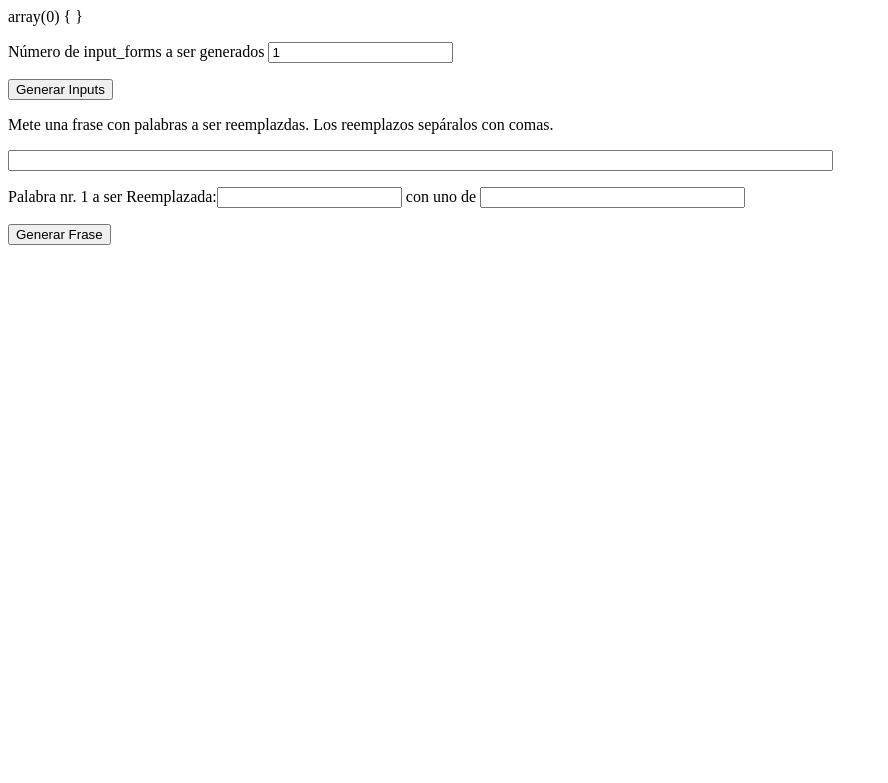
After one commit to pierregermain/MyPHP, a PHP site: page /08-form-loop-html.php in a window 1280 px wide. The commit adds this page. Shown: the top 783 px of the page, without its empty margins (0-888 px from the left). Run offline with PHP 8.4, Linux system fonts and the light colour scheme.

Commit message:
loops and sessions

```diff
--- /dev/null
+++ b/bam-php/4-forms/08-form-loop-html.php
@@ -0,0 +1,88 @@
+<?php
+
+var_dump($_POST);
+
+// Número de inputs
+$num_inputs = 1;
+$input_forms = '';
+
+// Comprobar número de inputs
+if (isset($_POST['action']) && $_POST['action'] =='generar_inputs'){
+  $num_inputs = $_POST['num'];
+}
+
+// Generar input_forms
+for ($i = 1;$i <= $num_inputs; $i++){
+  // Guardamos valores anteriores
+  $palabra   = isset($_POST['palabra_'.$i]) ? $_POST['palabra_'.$i] : '';
+  $reemplazo = isset($_POST['reemplazo_'.$i]) ? $_POST['reemplazo_'.$i] : '';
+
+  // Generación de los inputs en formato html
+  $input_forms .= '<p> Palabra nr. ' . $i . ' a ser Reemplazada:';
+  $input_forms .= '<input type="text" name="palabra_' . $i . '" value="' . $palabra . '" />';
+  $input_forms .= ' con uno de ';
+  $input_forms .= '<input type="text" name="reemplazo_'.$i.'" size="30" value="'.$reemplazo.'" /></p> ';
+
+}
+
+// Comprobar si existe variable POST
+// usando && nos aseguramos que este con un valor
+if (isset($_POST['action']) && $_POST['action'] =='generar_frase'){
+
+  // Número de Inputs
+  $num_inputs = $_POST['num'];
+
+  // Obtenemos nuestra frase original
+  $frase = $_POST['frase'];
+
+  print "<h5>Frase Original:".$frase.'</h5>';
+
+  for ($i = 1; $i <= $num_inputs; $i++){
+
+    $array_reemplazos_limpio = array();
+
+    // Obtenemos los reemplazos separados por comas y los metemos en nuestro array
+    $array_reemplazos = explode (',', $_POST['reemplazo_'.$i]);
+
+    // Limpiamos el array de reemplazos
+    foreach ($array_reemplazos as $valor){
+      $array_reemplazos_limpio [] = trim($valor);
+    }
+
+    // Obtenemos el token a ser cambiado
+    $palabra = $_POST['palabra_'.$i];
+
+    print "<p>Palabra a ser cambiada:".$palabra.'</br>';
+
+
+    // Generamos la palabra de reemplazo
+    $reemplazo = array_rand(array_flip($array_reemplazos_limpio));
+
+    print "Reemplazo elegido:".$reemplazo.'</p>';
+
+    // Sustituimos el String
+    $frase = str_replace($palabra, $reemplazo, $frase);
+  }
+
+  print "<h3>".$frase."</h3>";
+}
+
+?>
+
+<form action="08-form-loop-html.php" method="post">
+  <p> Número de input_forms a ser generados
+    <input type="text" name="num" value="<?php print $num_inputs; ?>" />
+  </p>
+  <p> <input type="submit" value="Generar Inputs" /> </p>
+  <input type="hidden" name="action" value="generar_inputs" />
+</form>
+
+<form action="08-form-loop-html.php" method="post">
+  <p> Mete una frase con palabras a ser reemplazdas. Los reemplazos sepáralos con comas.</p>
+  <p> <input type="text" size="100" name="frase" value="<?php print isset($_POST['string']) ? $_POST['string'] : ''; ?>" />
+  </p>
+  <?php print $input_forms; ?>
+  <input type="submit" value="Generar Frase"/>
+  <input type="hidden" name="action" value="generar_frase"/>
+  <input type="hidden" name="num" value="<?php print $num_inputs; ?>"/>
+</form>
```
Also changed, not shown: bam-php/4-forms/01-form-get.php (+6 -7 lines), bam-php/4-forms/07-form-check-POST.php (added, +54 -0 lines), bam-php/4-forms/09-Sessions.php (added, +14 -0 lines), bam-php/4-forms/10-login-form.php (added, +19 -0 lines), bam-php/resumen.md (+5 -0 lines).
